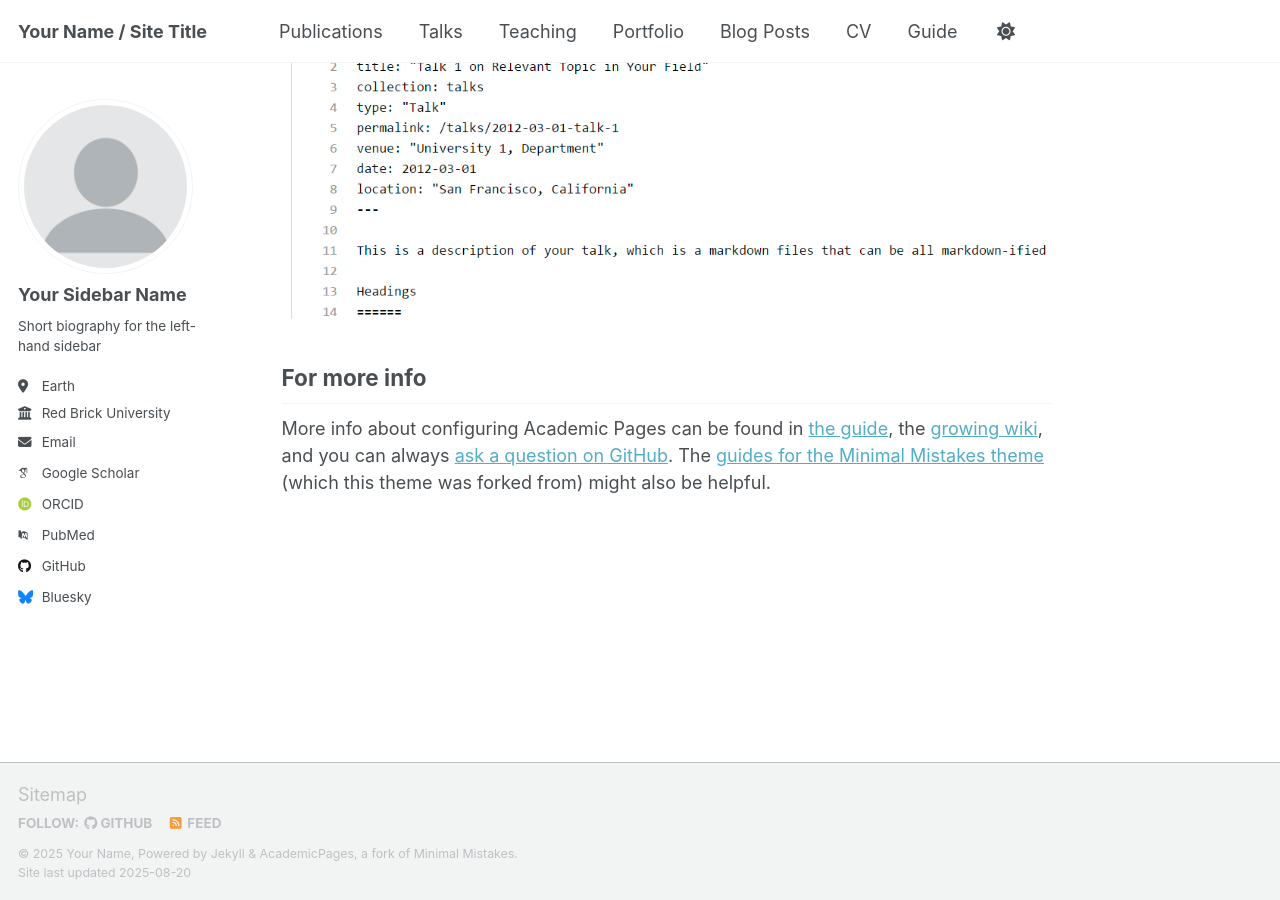
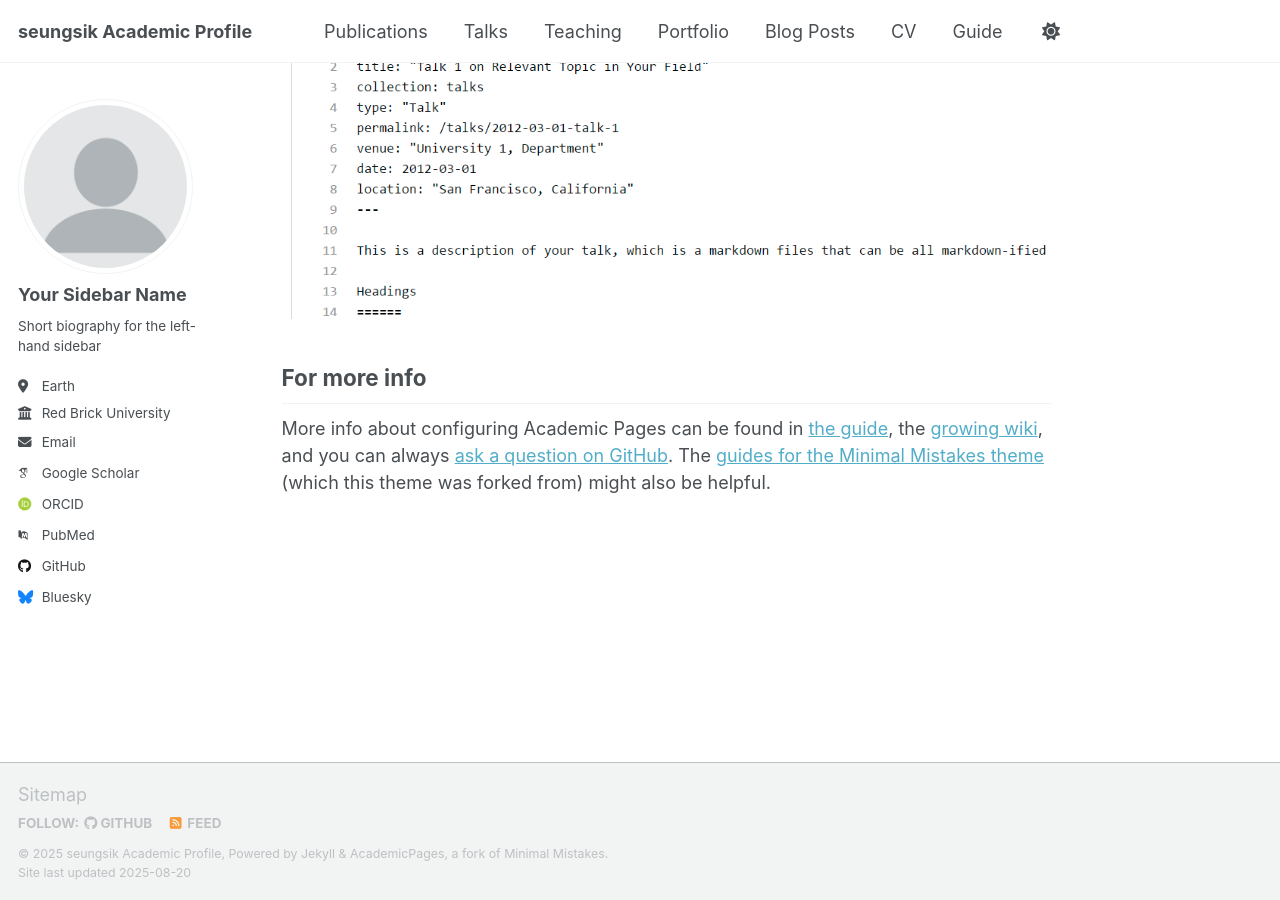
Before and after one commit to Sikboyyy/sikboyyy.github.io, a Jekyll site: the page built from _pages/about.md, in a window 1280 px wide and 900 px high, scrolled down 2880 px. Built offline with Jekyll 4.4.1, drawn with Linux system fonts in a browser that asks for light colours; some web fonts are replaced; a script that is not in the unit is left out.

Commit message:
feat: 사이트 제목 및 이름 변경

```diff
--- a/_config.yml
+++ b/_config.yml
@@ -9,9 +9,9 @@
 # Basic Site Settings
 locale                   : "en-US"
 site_theme               : "default" # Currently available options are "default", "air"
-title                    : "Your Name / Site Title"
+title                    : "seungsik Academic Profile"
 title_separator          : "-"
-name                     : &name "Your Name"
+name                     : &name "seungsik Academic Profile"
 description              : &description "personal description"
 url                      : https://academicpages.github.io # the base hostname & protocol for your site e.g. "https://[your GitHub username].github.io" or if you already have some other page hosted on Github then use "https://[your GitHub username].github.io/[Your Repo Name]"
 baseurl                  : "" # the subpath of your site, e.g. "/blog"
```
